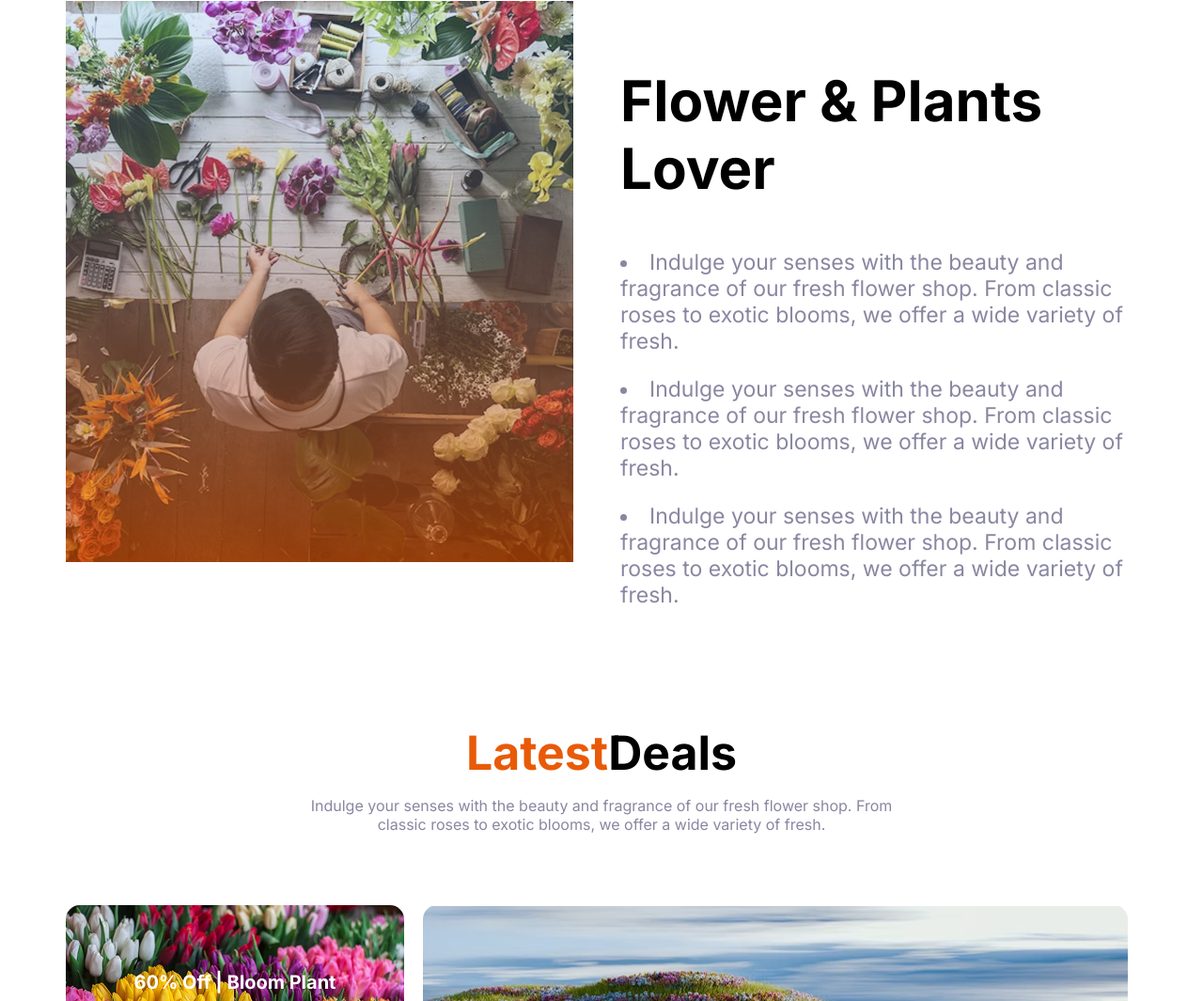
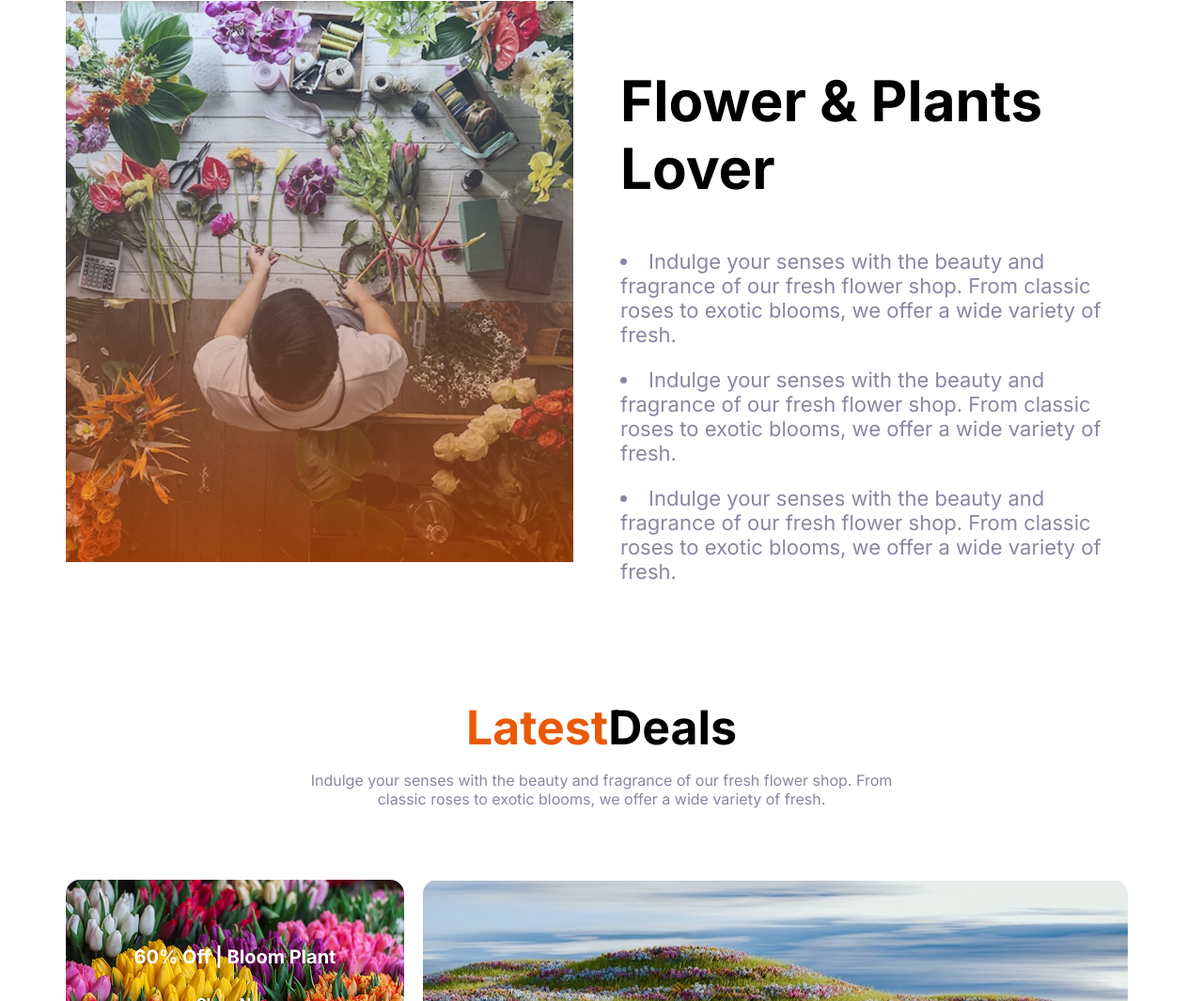
Before and after one commit to tarif421/Assignment-Two, a plain HTML site: page index.html in a window 1280 px wide. Shown: the part 1815-2880 px from the top of the page at 94% size. Drawn offline with Linux system fonts and the light colour scheme.

Commit message:
a bit change in fp pannel

```diff
--- a/styles/style.css
+++ b/styles/style.css
@@ -108,7 +108,7 @@ main {
 }
 
 .fp-text-description {
-  font-size: 23px;
+  font-size: 22px;
 }
 /* latest deals  */
 .letest-deals {
```
Also changed, not shown: index.html (+1 -1 lines).
